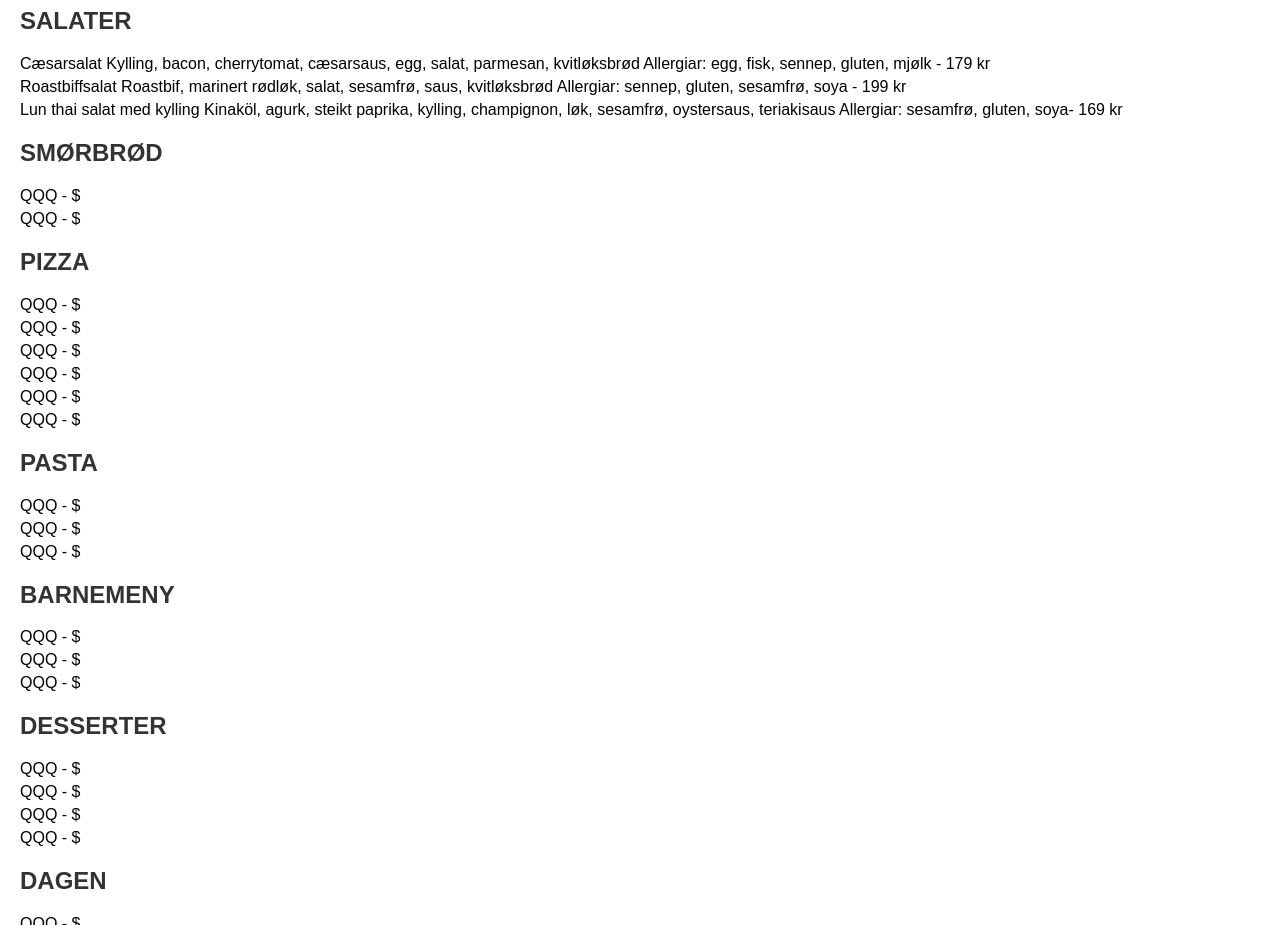
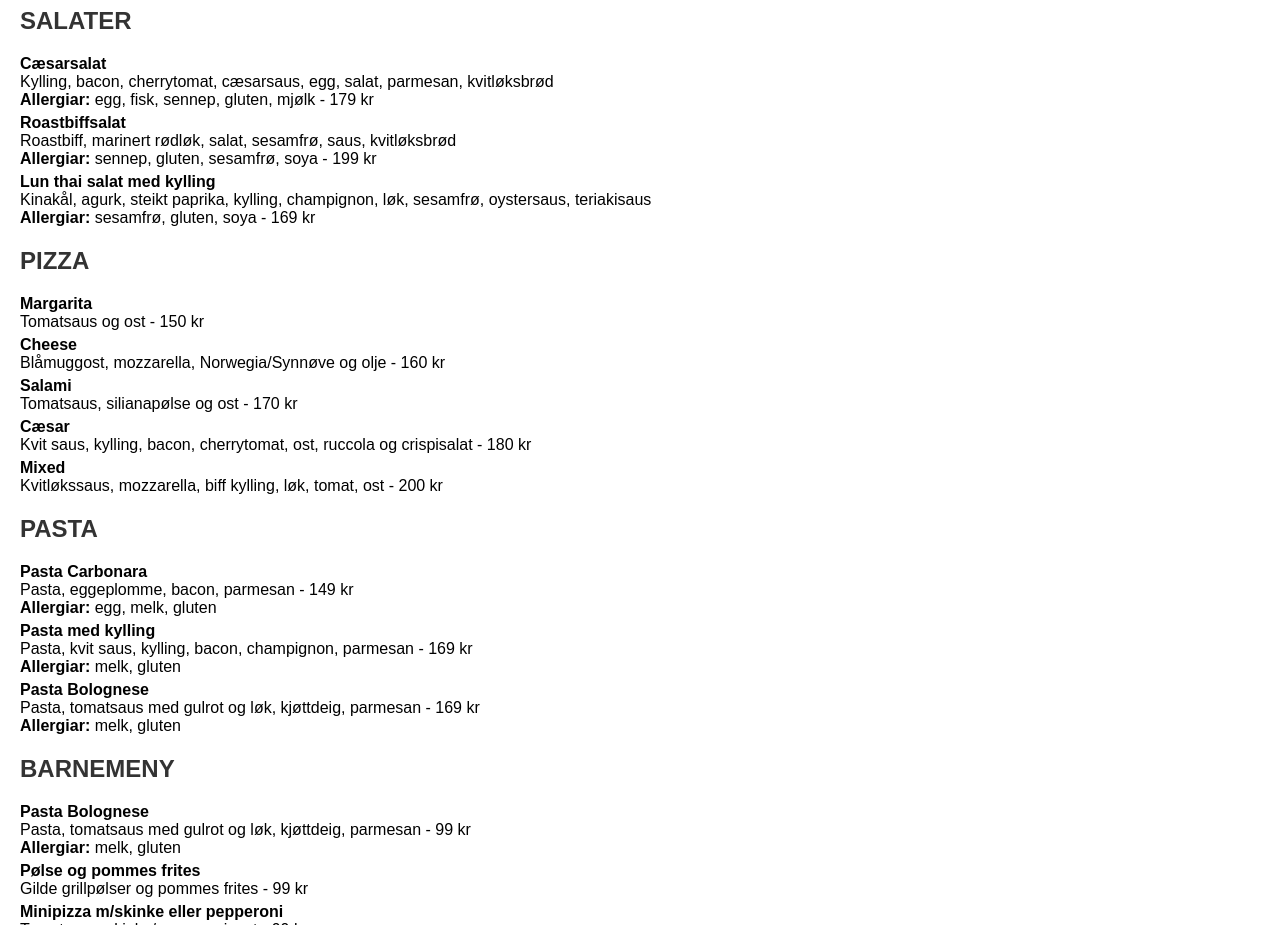
Before and after one commit to TrolikZalomaiev/MENU, a plain HTML site: page index.html in a window 1280 px wide. Shown: the part 73-998 px from the top of the page. Drawn offline with Linux system fonts and the light colour scheme.

Commit message:
Update index.html

```diff
--- a/index.html
+++ b/index.html
@@ -6,7 +6,7 @@
     <title>Online Meny</title>
     <style>
         body { font-family: Arial, sans-serif; margin: 20px; }
-        h2 { color: #333; }
+        h1, h2 { color: #333; }
         ul { list-style-type: none; padding: 0; }
         li { margin: 5px 0; }
         .section { margin-bottom: 20px; }
@@ -14,69 +14,106 @@
 </head>
 <body>
     <h1>Online Meny</h1>
+
+    <!-- Salater -->
     <div class="section">
         <h2>SALATER</h2>
         <ul>
-            <li>Cæsarsalat
-Kylling, bacon, cherrytomat, cæsarsaus, egg, salat, parmesan, kvitløksbrød
-Allergiar: egg, fisk, sennep, gluten, mjølk - 179 kr</li>
-            <li>Roastbiffsalat
-Roastbif, marinert rødløk, salat, sesamfrø, saus, kvitløksbrød
-Allergiar: sennep, gluten, sesamfrø, soya - 199 kr</li>
-            <li>Lun thai salat med kylling
-
-Kinaköl, agurk, steikt paprika, kylling, champignon, løk, sesamfrø, oystersaus, teriakisaus
-Allergiar: sesamfrø, gluten, soya- 169 kr</li>
+            <li><strong>Cæsarsalat</strong><br>
+                Kylling, bacon, cherrytomat, cæsarsaus, egg, salat, parmesan, kvitløksbrød<br>
+                <strong>Allergiar:</strong> egg, fisk, sennep, gluten, mjølk - 179 kr
+            </li>
+            <li><strong>Roastbiffsalat</strong><br>
+                Roastbiff, marinert rødløk, salat, sesamfrø, saus, kvitløksbrød<br>
+                <strong>Allergiar:</strong> sennep, gluten, sesamfrø, soya - 199 kr
+            </li>
+            <li><strong>Lun thai salat med kylling</strong><br>
+                Kinakål, agurk, steikt paprika, kylling, champignon, løk, sesamfrø, oystersaus, teriakisaus<br>
+                <strong>Allergiar:</strong> sesamfrø, gluten, soya - 169 kr
+            </li>
         </ul>
     </div>
-    <div class="section">
-        <h2>SMØRBRØD</h2>
-        <ul>
-            <li>QQQ - $</li>
-            <li>QQQ - $</li>
-        </ul>
-    </div>
+
+    <!-- Pizza -->
     <div class="section">
         <h2>PIZZA</h2>
         <ul>
-            <li>QQQ - $</li>
-            <li>QQQ - $</li>
-            <li>QQQ - $</li>
-            <li>QQQ - $</li>
-            <li>QQQ - $</li>
-            <li>QQQ - $</li>
+            <li><strong>Margarita</strong><br>
+                Tomatsaus og ost - 150 kr
+            </li>
+            <li><strong>Cheese</strong><br>
+                Blåmuggost, mozzarella, Norwegia/Synnøve og olje - 160 kr
+            </li>
+            <li><strong>Salami</strong><br>
+                Tomatsaus, silianapølse og ost - 170 kr
+            </li>
+            <li><strong>Cæsar</strong><br>
+                Kvit saus, kylling, bacon, cherrytomat, ost, ruccola og crispisalat - 180 kr
+            </li>
+            <li><strong>Mixed</strong><br>
+                Kvitløkssaus, mozzarella, biff kylling, løk, tomat, ost - 200 kr
+            </li>
         </ul>
     </div>
+
+    <!-- Pasta -->
     <div class="section">
         <h2>PASTA</h2>
         <ul>
-            <li>QQQ - $</li>
-            <li>QQQ - $</li>
-            <li>QQQ - $</li>
+            <li><strong>Pasta Carbonara</strong><br>
+                Pasta, eggeplomme, bacon, parmesan - 149 kr<br>
+                <strong>Allergiar:</strong> egg, melk, gluten
+            </li>
+            <li><strong>Pasta med kylling</strong><br>
+                Pasta, kvit saus, kylling, bacon, champignon, parmesan - 169 kr<br>
+                <strong>Allergiar:</strong> melk, gluten
+            </li>
+            <li><strong>Pasta Bolognese</strong><br>
+                Pasta, tomatsaus med gulrot og løk, kjøttdeig, parmesan - 169 kr<br>
+                <strong>Allergiar:</strong> melk, gluten
+            </li>
         </ul>
     </div>
+
+    <!-- Barnemeny -->
     <div class="section">
         <h2>BARNEMENY</h2>
         <ul>
-            <li>QQQ - $</li>
-            <li>QQQ - $</li>
-            <li>QQQ - $</li>
+            <li><strong>Pasta Bolognese</strong><br>
+                Pasta, tomatsaus med gulrot og løk, kjøttdeig, parmesan - 99 kr<br>
+                <strong>Allergiar:</strong> melk, gluten
+            </li>
+            <li><strong>Pølse og pommes frites</strong><br>
+                Gilde grillpølser og pommes frites - 99 kr
+            </li>
+            <li><strong>Minipizza m/skinke eller pepperoni</strong><br>
+                Tomatsaus, skinke/pepperoni, ost - 99 kr<br>
+                <strong>Allergiar:</strong> gluten, laktose
+            </li>
         </ul>
     </div>
+
+    <!-- Påsmurt focaccia -->
     <div class="section">
-        <h2>DESSERTER</h2>
+        <h2>PÅSMURT FOCACCIA</h2>
         <ul>
-            <li>QQQ - $</li>
-            <li>QQQ - $</li>
-            <li>QQQ - $</li>
-            <li>QQQ - $</li>
+            <li><strong>Roastbiff</strong> - 115 kr</li>
+            <li><strong>Ost og skinke</strong><br>
+                <strong>Allergiar:</strong> melk, gluten, fisk, egg, sennep
+            </li>
         </ul>
+    </div>
+
+    <!-- Torsk i hvit saus -->
     <div class="section">
-        <h2>DAGEN</h2>
+        <h2>TORSK I HVIT SAUS</h2>
         <ul>
-            <li>QQQ - $</li>
-                   </ul>
+            <li><strong>Torsk i kvit saus m/grønnsaker</strong><br>
+                200 g torsk, fløyte, sopp, cherrytomat, paprika, kvitløk. Servert med focaccia - 200 kr<br>
+                <strong>Allergiar:</strong> fisk, mjølk, gluten
+            </li>
+        </ul>
+    </div>
 
-    </div>
 </body>
 </html>
```
